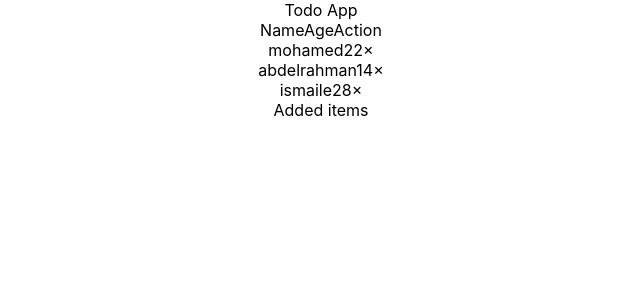
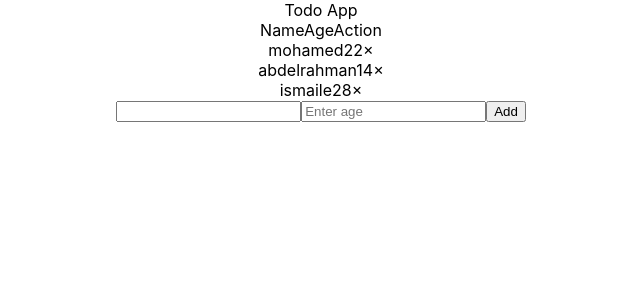
Before and after one commit to abdelrahmanShabaan/Todo-app-React-js, a React (Create React App) app: page / in a window 1280 px wide. Shown: the top 300 px of the page, without its empty margins (319-959 px from the left). Built offline with nearby package versions, Linux system fonts and the light colour scheme.

Commit message:
finish with no css will added

```diff
--- a/src/App.js
+++ b/src/App.js
@@ -23,12 +23,19 @@ class App extends Component{
 
             }
 
+        addItem  = (item) => {
+            item.id = Math.random();
+              let items = this.state.items;
+              items.push(item);
+              this.setState({items})
+        }
+
   render(){
     return(
         <div className="App">
           Todo App
           <TodoItems items={this.state.items} deleteItem={this.deleteItem} />
-          <AddItem />
+          <AddItem addItem={this.addItem}/>
         </div>
   )};
 }
--- a/src/components/AddItem/Additems.js
+++ b/src/components/AddItem/Additems.js
@@ -2,11 +2,40 @@ import React ,{Component} from "react";
 import './Additems.css'
 
 class AddItem extends Component{
+
+    state ={
+        name : ' ',
+        age: ' '
+
+    }
+
+    handleChange = (e) => {
+
+            this.setState ({
+                [e.target.id] : e.target.value
+
+            })
+
+    }
+
+    handleSubmit = (e) => {
+        e.preventDefault();
+       this.props.addItem(this.state)
+       this.setState({
+        name : '',
+        age : ''
+       })
+    }
+
     render() {
         return (
 
             <div>
-                Added items
+               <form onSubmit={this.handleSubmit}>
+                <input type="text" placeholder="Enter name" id="name" onChange={this.handleChange} value={this.state.name}/>
+                <input type="number" placeholder="Enter age" id="age" onChange={this.handleChange} value={this.state.age}/>
+                <input type="submit" value="Add"/>
+                </form>
             </div>
         )
     }
```
